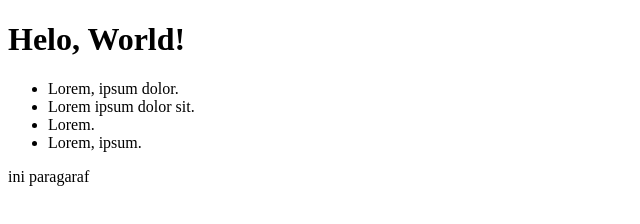
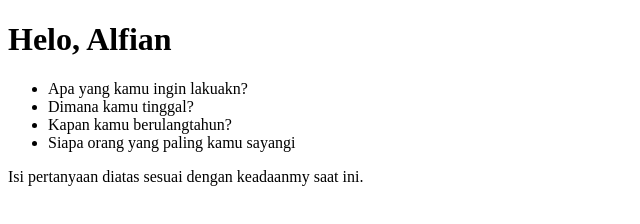
Before and after one commit to alfian-yulianto/alfian-coba-fork, a plain HTML site: page index.html in a window 1280 px wide. Shown: the whole page, without its empty margins (0-640 px from the left). Drawn offline with Linux system fonts and the light colour scheme.

Commit message:
mengubah isi dari h1, list dan paragraf

```diff
--- a/index.html
+++ b/index.html
@@ -7,13 +7,13 @@
     <title>Coba Fork</title>
   </head>
   <body>
-    <h1>Helo, World!</h1>
+    <h1>Helo, Alfian</h1>
     <ul>
-      <li>Lorem, ipsum dolor.</li>
-      <li>Lorem ipsum dolor sit.</li>
-      <li>Lorem.</li>
-      <li>Lorem, ipsum.</li>
+      <li>Apa yang kamu ingin lakuakn?</li>
+      <li>Dimana kamu tinggal?</li>
+      <li>Kapan kamu berulangtahun?</li>
+      <li>Siapa orang yang paling kamu sayangi</li>
     </ul>
-    <p>ini paragaraf</p>
+    <p>Isi pertanyaan diatas sesuai dengan keadaanmy saat ini.</p>
   </body>
 </html>
```
